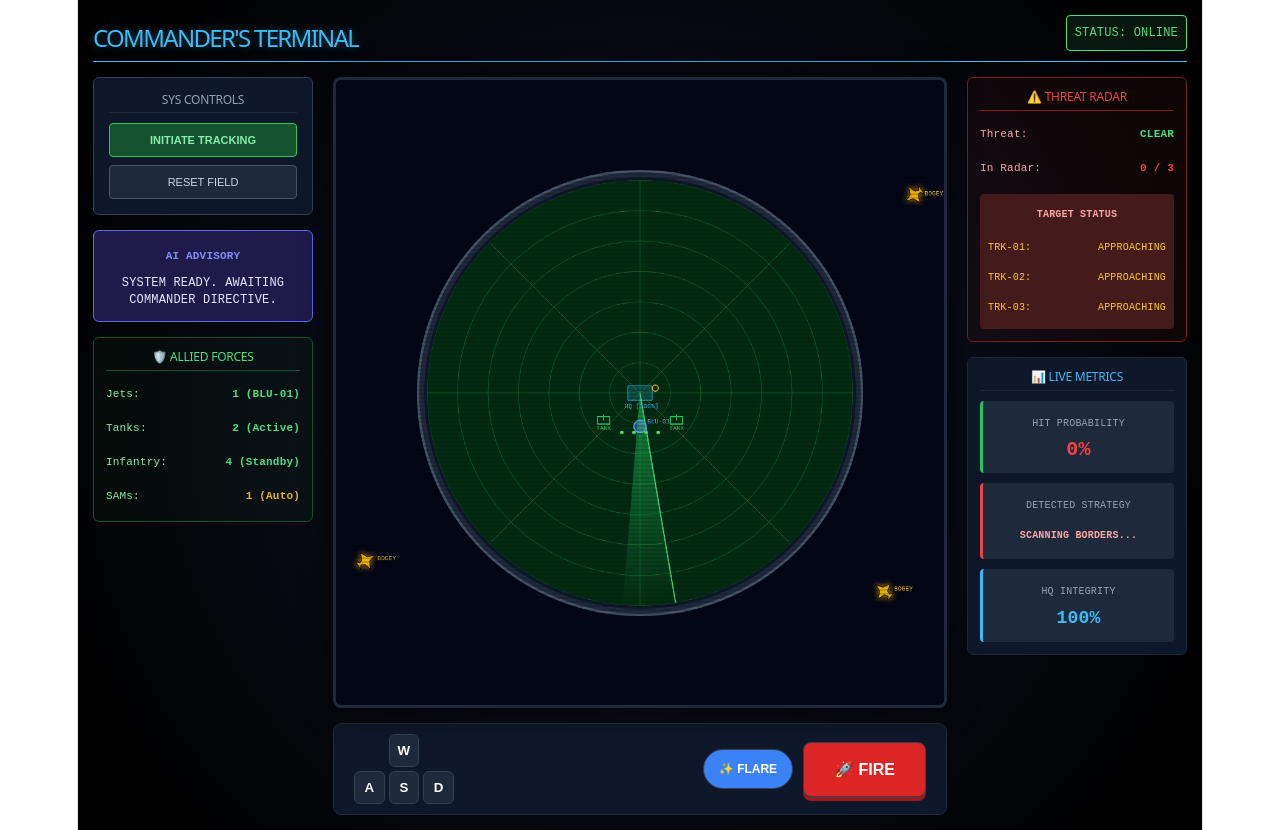
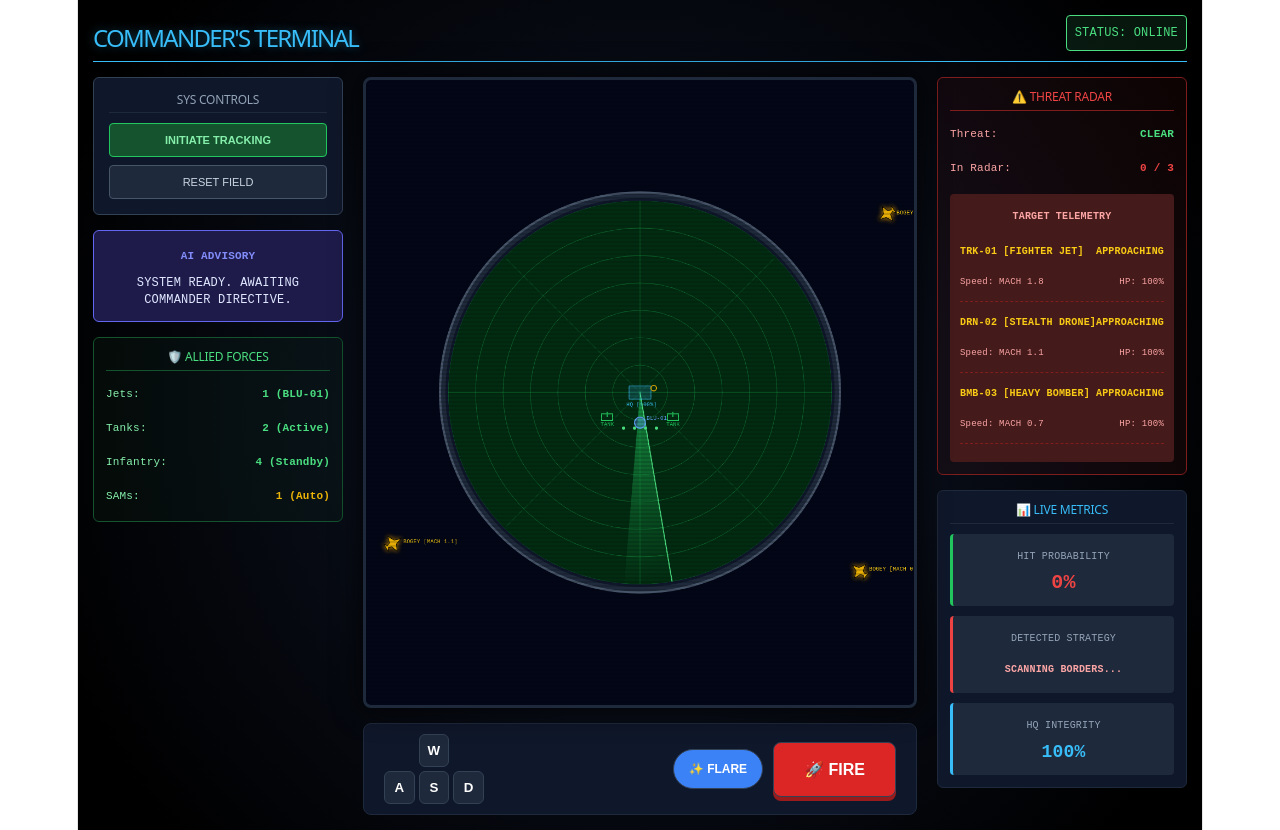
Before and after one commit to sriharish094-hue/drdo-tactical-simulator, a React app in the folder app/: page / in a window 1280 px wide. Built offline with nearby package versions, Linux system fonts and the light colour scheme; the HTML template or start-up script is replaced by a standard one.

Commit message:
Added detailed enemy telemetry UI with speed and type tracking

```diff
--- a/app/src/App.jsx
+++ b/app/src/App.jsx
@@ -7,19 +7,17 @@ export default function App() {
   const [score, setScore] = useState(0);
   const [baseHealth, setBaseHealth] = useState(100);
 
-  // MAXIMIZED RADAR SETTINGS (Canvas is now 1000x750)
-  const basePos = { x: 500, y: 375 }; // Exact center
-  const radarRadius = 350; // Massively increased radius!
+  const basePos = { x: 500, y: 375 };
+  const radarRadius = 350;
   const [ownShip, setOwnShip] = useState({ x: 500, y: 430 });
 
-  // Enemies spawn far outside the new huge radar
+  // ENEMY TELEMETRY UPDATED: Added 'type' and varied 'speed'
   const [enemies, setEnemies] = useState([
-    { id: 'TRK-01', x: 950, y: 50, health: 100, speed: 1.2 },
-    { id: 'TRK-02', x: 50, y: 650, health: 100, speed: 1.0 },
-    { id: 'TRK-03', x: 900, y: 700, health: 100, speed: 1.5 }
+    { id: 'TRK-01', type: 'FIGHTER JET', x: 950, y: 50, health: 100, speed: 1.8 },
+    { id: 'DRN-02', type: 'STEALTH DRONE', x: 50, y: 650, health: 100, speed: 1.1 },
+    { id: 'BMB-03', type: 'HEAVY BOMBER', x: 900, y: 700, health: 100, speed: 0.7 }
   ]);
 
-  // Defenses positioned relative to the new center
   const tanks = [
     { id: 'TANK-1', x: 440, y: 420 },
     { id: 'TANK-2', x: 560, y: 420 }
@@ -113,7 +111,7 @@ export default function App() {
                   else if (targetDist < 250) setEnemyStrategy('TACTICAL ENGAGEMENT ZONE');
                   else setEnemyStrategy('TARGET DETECTED ON RADAR');
 
-                  if (targetDist < 120) setAdvisorText(`⚠️ ALARM: ${target.id} BREACHED INNER DEFENSE! ENGAGE JET!`);
+                  if (targetDist < 120) setAdvisorText(`⚠️ ALARM: ${target.id} (${target.type}) BREACHED INNER DEFENSE!`);
                   else setAdvisorText(`🚨 RADAR ALERT: BOGIES ENTERED AIRSPACE. SAM ACTIVE.`);
 
                   let objAngle = Math.atan2(target.y - cy, target.x - cx);
@@ -185,14 +183,11 @@ export default function App() {
         ctx.beginPath(); ctx.arc(cx, cy, radarRadius + 5, 0, Math.PI * 2);
         ctx.fillStyle = '#0f172a'; ctx.fill();
 
-        // RADAR MASK
         ctx.save();
         ctx.beginPath(); ctx.arc(cx, cy, radarRadius, 0, Math.PI * 2);
         ctx.clip();
-
         ctx.fillStyle = '#022c11'; ctx.fill();
 
-        // Radar Grid
         ctx.strokeStyle = 'rgba(34, 197, 94, 0.4)'; ctx.lineWidth = 1;
         for (let r = 50; r <= radarRadius; r += 50) {
           ctx.beginPath(); ctx.arc(cx, cy, r, 0, Math.PI * 2); ctx.stroke();
@@ -202,7 +197,6 @@ export default function App() {
         ctx.beginPath(); ctx.moveTo(cx - radarRadius*0.7, cy - radarRadius*0.7); ctx.lineTo(cx + radarRadius*0.7, cy + radarRadius*0.7); ctx.stroke();
         ctx.beginPath(); ctx.moveTo(cx + radarRadius*0.7, cy - radarRadius*0.7); ctx.lineTo(cx - radarRadius*0.7, cy + radarRadius*0.7); ctx.stroke();
 
-        // Green Sweep
         ctx.save(); ctx.translate(cx, cy); ctx.rotate(sweepAngle);
         ctx.beginPath(); ctx.moveTo(0, 0); ctx.arc(0, 0, radarRadius, 0, 0.25); ctx.lineTo(0, 0);
         const gradient = ctx.createLinearGradient(0, 0, radarRadius, 0);
@@ -211,7 +205,7 @@ export default function App() {
         ctx.beginPath(); ctx.moveTo(0, 0); ctx.lineTo(radarRadius, 0);
         ctx.strokeStyle = '#4ade80'; ctx.lineWidth = 2; ctx.stroke(); ctx.restore();
 
-        ctx.restore(); // END MASK
+        ctx.restore();
 
         const drawTacticalText = (text, x, y, color) => { ctx.fillStyle = color; ctx.font = '10px "Courier New", monospace'; ctx.fillText(text, x, y); };
 
@@ -243,36 +237,34 @@ export default function App() {
         ctx.strokeStyle = '#60a5fa'; ctx.lineWidth = 2; ctx.stroke();
         drawTacticalText('BLU-01', ownShip.x + 12, ownShip.y - 5, '#60a5fa');
 
-        // NEW ENEMY LOGIC (Yellow Jet -> Red Jet)
+        // ENEMY DRAWING WITH NEW DATA
         enemies.forEach(enemy => {
           if (enemy.health > 0) {
             const distToCenter = Math.hypot(enemy.x - cx, enemy.y - cy);
             const isInsideRadar = distToCenter <= radarRadius;
 
-            const jetColor = isInsideRadar ? '#ef4444' : '#eab308'; // Red if inside, Yellow if outside
+            const jetColor = isInsideRadar ? '#ef4444' : '#eab308';
             const glowColor = isInsideRadar ? '#dc2626' : '#ca8a04';
 
-            // Calculate Angle pointing towards target (HQ / flares)
             let tx = basePos.x, ty = basePos.y;
             if (flares.length > 0) { tx = flares[0].x; ty = flares[0].y; }
-            const angle = Math.atan2(ty - enemy.y, tx - enemy.x) + (Math.PI / 2); // Point nose towards movement
+            const angle = Math.atan2(ty - enemy.y, tx - enemy.x) + (Math.PI / 2);
 
             ctx.save();
             ctx.translate(enemy.x, enemy.y);
             ctx.rotate(angle);
 
-            // Detailed Fighter Jet Drawing Path
             ctx.beginPath();
-            ctx.moveTo(0, -16); // Nose
+            ctx.moveTo(0, -16);
             ctx.lineTo(4, -4);
-            ctx.lineTo(16, 2); // Right wing tip
+            ctx.lineTo(16, 2);
             ctx.lineTo(4, 6);
             ctx.lineTo(2, 12);
-            ctx.lineTo(8, 16); // Right tail
-            ctx.lineTo(-8, 16); // Left tail
+            ctx.lineTo(8, 16);
+            ctx.lineTo(-8, 16);
             ctx.lineTo(-2, 12);
             ctx.lineTo(-4, 6);
-            ctx.lineTo(-16, 2); // Left wing tip
+            ctx.lineTo(-16, 2);
             ctx.lineTo(-4, -4);
             ctx.closePath();
 
@@ -286,16 +278,18 @@ export default function App() {
             ctx.stroke();
             ctx.restore();
 
-            // UI Tracking Lines
+            // DISPLAY TELEMETRY ON RADAR
             if (isInsideRadar) {
               ctx.beginPath(); ctx.moveTo(enemy.x + 12, enemy.y - 12);
               ctx.lineTo(enemy.x + 20, enemy.y - 20);
               ctx.lineTo(enemy.x + 40, enemy.y - 20);
               ctx.strokeStyle = '#ff0000'; ctx.lineWidth = 1.5; ctx.stroke();
-              drawTacticalText(`TARGET`, enemy.x + 43, enemy.y - 17, '#ff0000');
-              drawTacticalText(`[${enemy.health}%]`, enemy.x + 43, enemy.y - 7, '#ff0000');
+
+              drawTacticalText(`${enemy.id} [${enemy.type}]`, enemy.x + 43, enemy.y - 22, '#ff0000');
+              drawTacticalText(`SPD: MACH ${enemy.speed.toFixed(1)}`, enemy.x + 43, enemy.y - 10, '#ff0000');
+              drawTacticalText(`HP:  ${enemy.health}%`, enemy.x + 43, enemy.y + 2, '#ff0000');
             } else {
-              drawTacticalText('BOGEY', enemy.x + 18, enemy.y, '#facc15');
+              drawTacticalText(`BOGEY [MACH ${enemy.speed.toFixed(1)}]`, enemy.x + 18, enemy.y, '#facc15');
             }
           }
         });
@@ -322,7 +316,11 @@ export default function App() {
 
   const handleReset = () => {
     setOwnShip({ x: 500, y: 430 });
-    setEnemies([{ id: 'TRK-01', x: 950, y: 50, health: 100, speed: 1.2 }, { id: 'TRK-02', x: 50, y: 650, health: 100, speed: 1.0 }, { id: 'TRK-03', x: 900, y: 700, health: 100, speed: 1.5 }]);
+    setEnemies([
+      { id: 'TRK-01', type: 'FIGHTER JET', x: 950, y: 50, health: 100, speed: 1.8 },
+      { id: 'DRN-02', type: 'STEALTH DRONE', x: 50, y: 650, health: 100, speed: 1.1 },
+      { id: 'BMB-03', type: 'HEAVY BOMBER', x: 900, y: 700, health: 100, speed: 0.7 }
+    ]);
     setMissiles([]); setFlares([]); setExplosions([]); setBaseHealth(100); setScore(0);
   };
 
@@ -338,7 +336,7 @@ export default function App() {
         <div style={{ color: '#4ade80', fontSize: '12px', border: '1px solid #4ade80', padding: '4px 8px', borderRadius: '4px', backgroundColor: 'rgba(74, 222, 128, 0.1)' }}>STATUS: ONLINE</div>
       </header>
 
-      <div style={{ display: 'grid', gridTemplateColumns: '220px 1fr 220px', gap: '20px', flex: 1, alignItems: 'stretch' }}>
+      <div style={{ display: 'grid', gridTemplateColumns: '250px 1fr 250px', gap: '20px', flex: 1, alignItems: 'stretch' }}>
 
         {/* LEFT PANEL */}
         <div style={{ display: 'flex', flexDirection: 'column', gap: '15px' }}>
@@ -370,7 +368,6 @@ export default function App() {
         <div style={{ display: 'flex', flexDirection: 'column', gap: '15px', height: '100%' }}>
           <div style={{ flex: 1, position: 'relative', border: '3px solid #1e293b', borderRadius: '8px', backgroundColor: '#020617', boxShadow: '0 0 30px rgba(0, 0, 0, 0.8)', overflow: 'hidden' }}>
             <div style={{ position: 'absolute', top: 0, left: 0, right: 0, bottom: 0, background: 'repeating-linear-gradient(0deg, transparent, transparent 2px, rgba(0,0,0,0.15) 2px, rgba(0,0,0,0.15) 4px)', pointerEvents: 'none', zIndex: 10 }}></div>
-            {/* UPDATED CANVAS DIMENSIONS */}
             <canvas ref={canvasRef} width={1000} height={750} style={{ display: 'block', width: '100%', height: '100%', objectFit: 'contain' }} />
           </div>
 
@@ -388,7 +385,7 @@ export default function App() {
           </div>
         </div>
 
-        {/* RIGHT PANEL */}
+        {/* RIGHT PANEL - ENEMY TELEMETRY DASHBOARD */}
         <div style={{ display: 'flex', flexDirection: 'column', gap: '15px' }}>
           <div style={{ backgroundColor: 'rgba(127, 29, 29, 0.1)', padding: '12px', border: '1px solid #7f1d1d', borderRadius: '6px' }}>
             <h2 style={{ color: '#ef4444', fontSize: '12px', marginTop: 0, borderBottom: '1px solid #7f1d1d', paddingBottom: '6px' }}>⚠️ THREAT RADAR</h2>
@@ -396,15 +393,23 @@ export default function App() {
               <div style={{ display: 'flex', justifyContent: 'space-between' }}><span style={{ color: '#fca5a5' }}>Threat:</span> <span style={{ color: activeThreats > 0 ? '#ef4444' : '#4ade80', fontWeight: 'bold' }}>{activeThreats > 0 ? 'ACTIVE' : 'CLEAR'}</span></div>
               <div style={{ display: 'flex', justifyContent: 'space-between' }}><span style={{ color: '#fca5a5' }}>In Radar:</span> <span style={{ color: '#ef4444', fontWeight: 'bold' }}>{activeThreats} / 3</span></div>
 
-              <div style={{ backgroundColor: '#451a1a', padding: '8px', borderRadius: '4px', marginTop: '5px' }}>
-                <div style={{ color: '#fca5a5', fontSize: '10px', fontWeight: 'bold', marginBottom: '6px' }}>TARGET STATUS</div>
+              {/* NEW DETAILED TARGET TELEMETRY UI */}
+              <div style={{ backgroundColor: '#451a1a', padding: '10px', borderRadius: '4px', marginTop: '5px' }}>
+                <div style={{ color: '#fca5a5', fontSize: '10px', fontWeight: 'bold', marginBottom: '8px' }}>TARGET TELEMETRY</div>
                 {enemies.map(e => {
                   const dist = Math.hypot(e.x - basePos.x, e.y - basePos.y);
-                  const status = e.health <= 0 ? 'DESTROYED' : (dist <= radarRadius ? `${e.health}% (LOCKED)` : 'APPROACHING');
-                  const col = e.health <= 0 ? '#78350f' : (dist <= radarRadius ? '#f87171' : '#facc15');
+                  const isInside = dist <= radarRadius;
+                  const status = e.health <= 0 ? 'DESTROYED' : (isInside ? 'LOCKED' : 'APPROACHING');
+                  const col = e.health <= 0 ? '#78350f' : (isInside ? '#f87171' : '#facc15');
+
                   return (
-                    <div key={e.id} style={{ display: 'flex', justifyContent: 'space-between', fontSize: '10px', color: col, marginTop: '4px' }}>
-                      <span>{e.id}:</span> <span>{status}</span>
+                    <div key={e.id} style={{ marginBottom: '8px', paddingBottom: '6px', borderBottom: '1px dashed #7f1d1d' }}>
+                      <div style={{ display: 'flex', justifyContent: 'space-between', fontSize: '10px', color: col, fontWeight: 'bold' }}>
+                        <span>{e.id} [{e.type}]</span> <span>{status}</span>
+                      </div>
+                      <div style={{ display: 'flex', justifyContent: 'space-between', fontSize: '9px', color: '#fca5a5', marginTop: '4px' }}>
+                        <span>Speed: MACH {e.speed.toFixed(1)}</span> <span>HP: {e.health}%</span>
+                      </div>
                     </div>
                   );
                 })}
```
